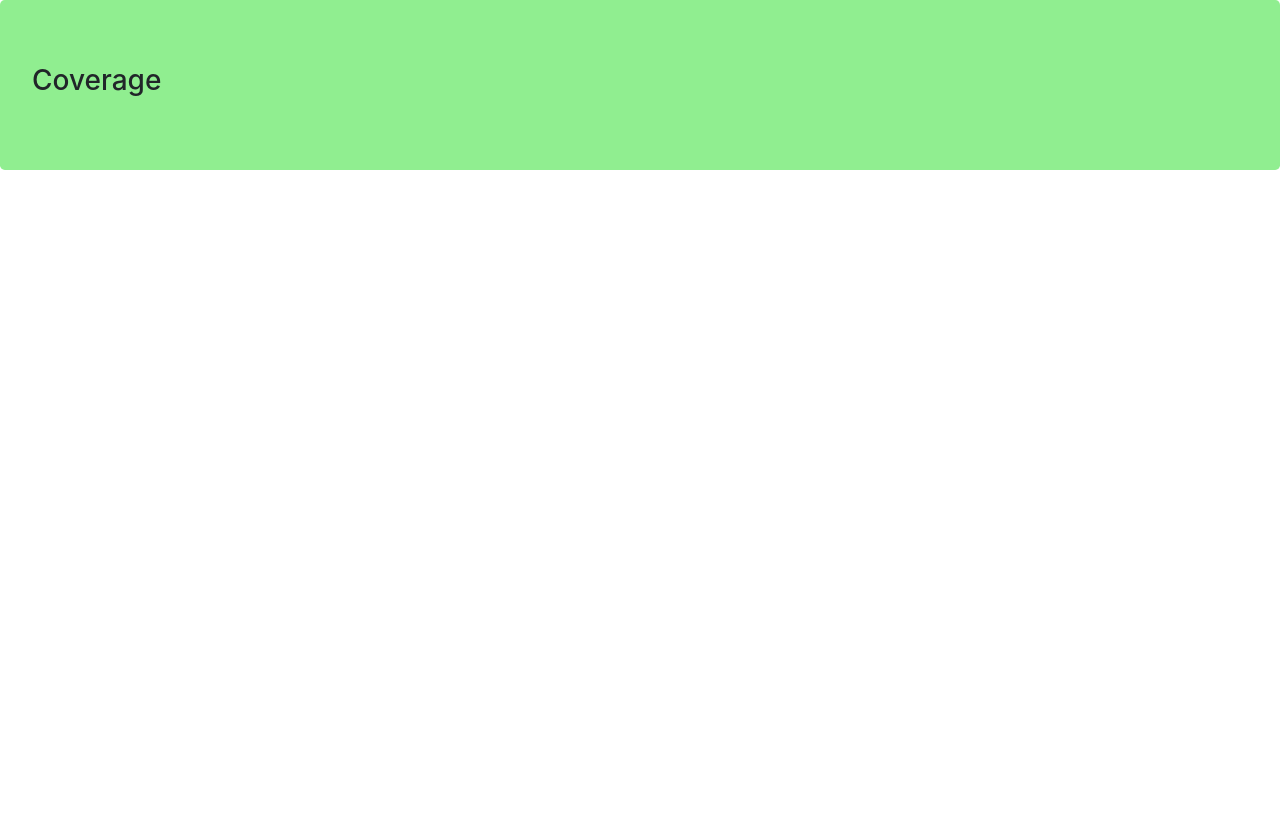
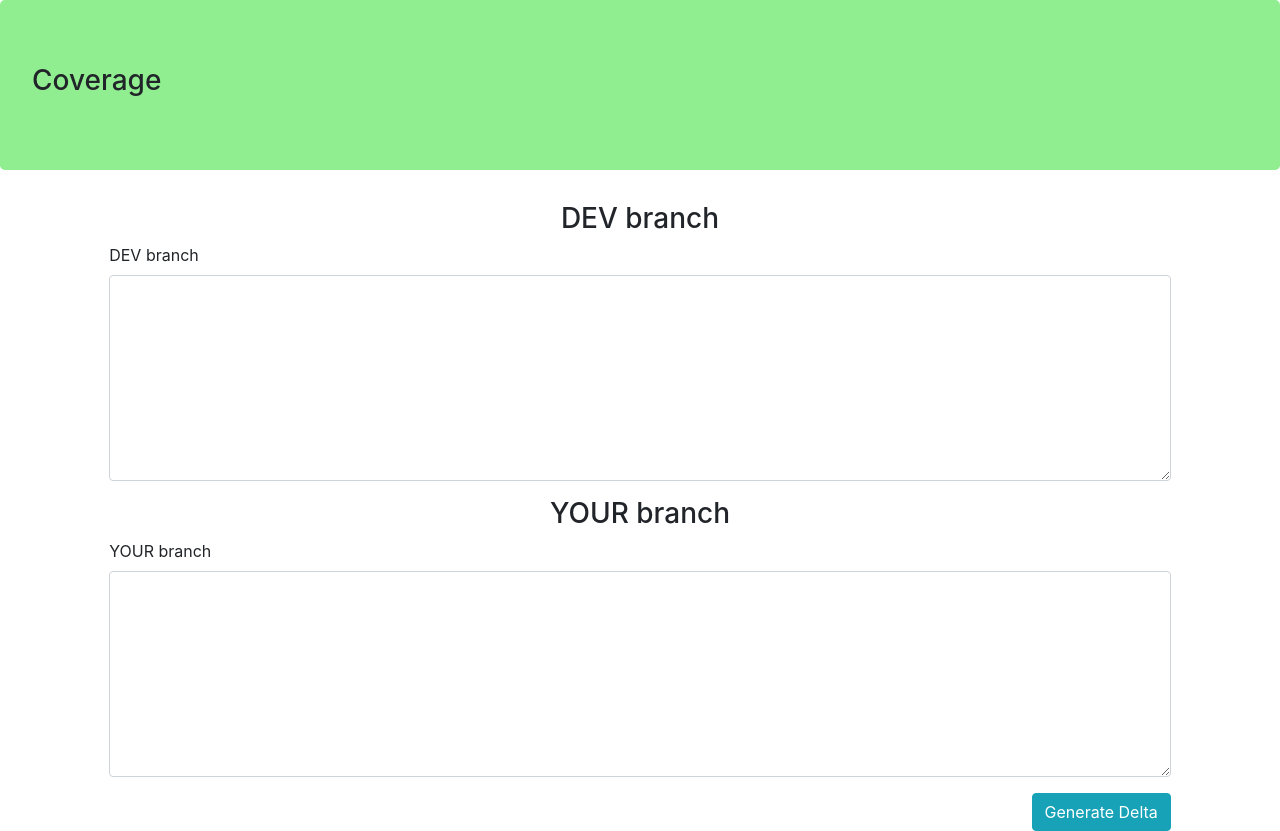
Before and after one commit to cavalos0086/get-delta, a React (Create React App) app: page / in a window 1280 px wide. Before the commit the page ends 800 px from the top, so only its background shows below. Built offline with nearby package versions, Linux system fonts and the light colour scheme.

Commit message:
creates Coverage component and markup for basic view

```diff
--- a/src/app.jsx
+++ b/src/app.jsx
@@ -1,8 +1,8 @@
 import React from 'react';
 import REACTDOM from 'react-dom';
+import './index.css';
 
-import 'font-awesome/css/font-awesome.min.css';
-import './index.css';
+import Coverage from './components/coverage';
 
 export default class App extends React.Component {
 	render() {
@@ -11,7 +11,15 @@ export default class App extends React.Component {
 				<div className="jumbotron">
 					<h3>Coverage</h3>
 				</div>
-
+				<div className="row">
+					<div className="col-10 mx-auto">
+						<h3 className="text-center">DEV branch</h3>
+						<Coverage branch="dev"/>
+						<h3 className="text-center">YOUR branch</h3>
+						<Coverage branch="your"/>
+						<button className="float-right btn btn-info">Generate Delta</button>
+					</div>
+				</div>
 			</div>
 		);
 	}
--- /dev/null
+++ b/src/components/coverage.jsx
@@ -0,0 +1,10 @@
+import React from 'react';
+
+export default function Coverage(props) {
+	return (
+		<div className="form-group">
+			<label htmlFor="">{props.branch.toUpperCase()} branch</label>
+			<textarea name="" id="" cols="20" rows="8" className="form-control"></textarea>
+		</div>
+	);
+}
```
